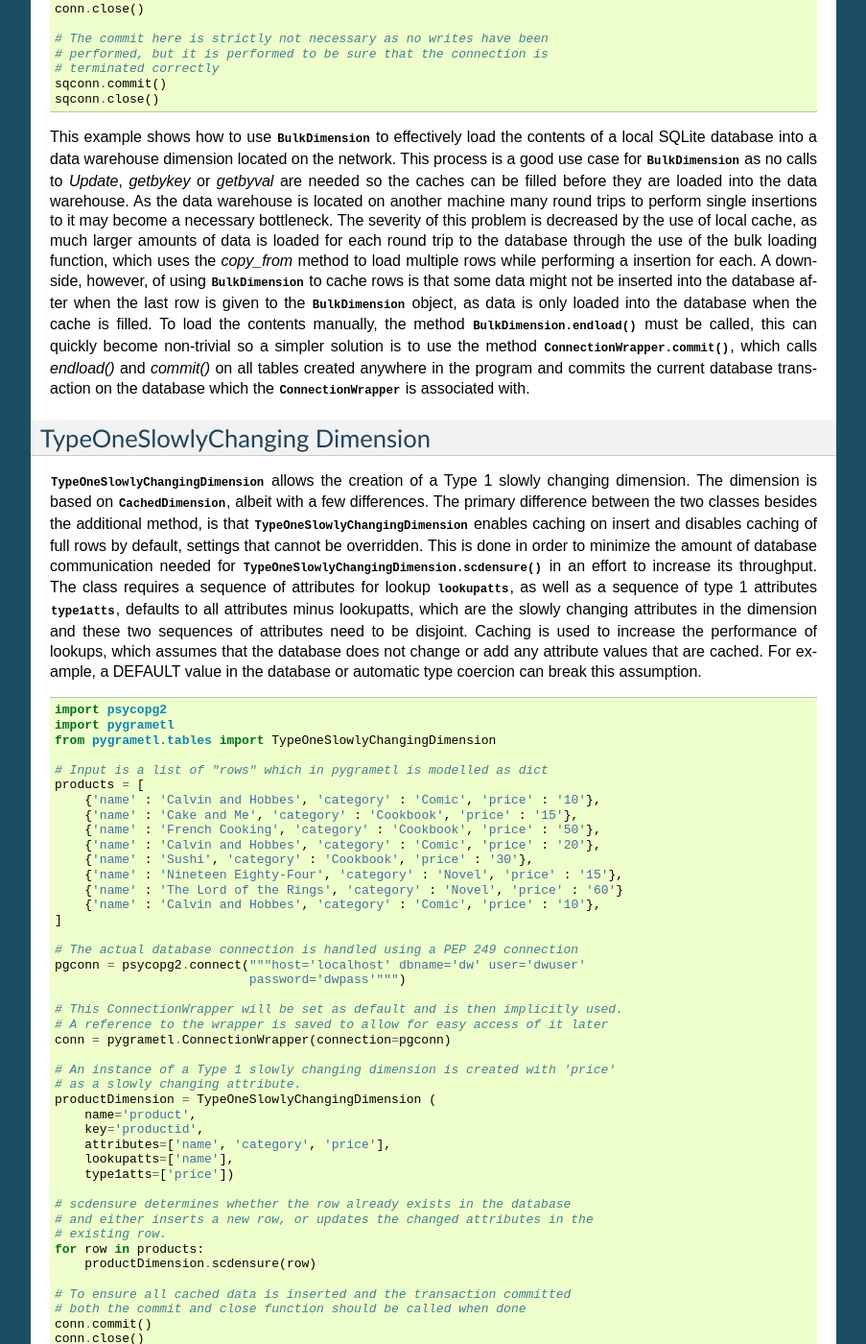
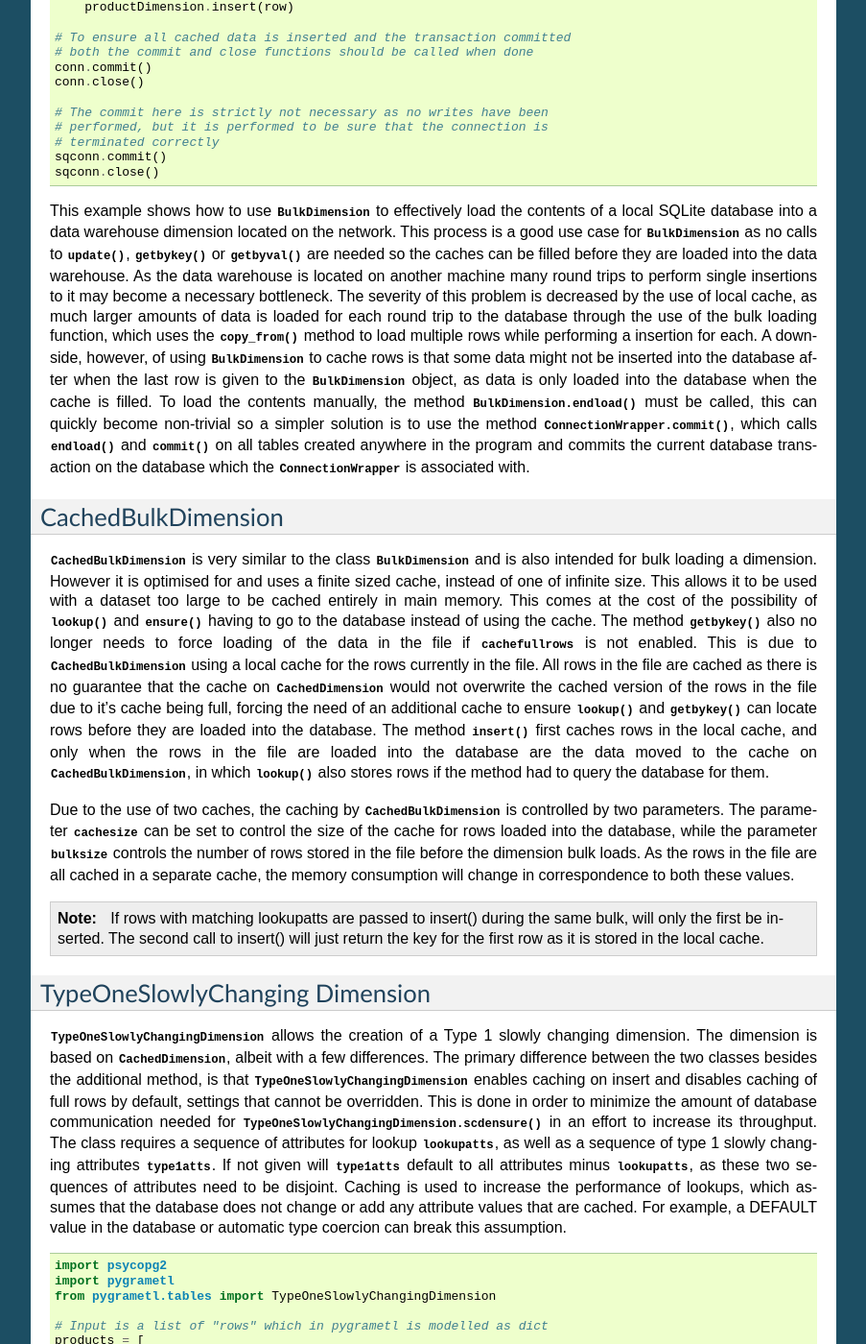
Before and after one commit to jpercent/pygrametl, a Sphinx documentation site: the page built from docs/examples/dimensions.rst, in a window 1280 px wide and 1400 px high, scrolled down 3813 px. Shown: the whole window at 96% size, without its empty margins (198-1101 px from the left). Built offline with Sphinx 7.4.7, drawn with Linux system fonts in a browser that asks for light colours; some of the changed text lies outside the part shown.

Commit message:
Added a changelog and documentation about CachedBulkDimension, Installation of pygrametl using Conda, and examples of how to perform bulkloading using PostgreSQL, MySQL, Oracle, or Microsoft SQL Server

```diff
--- a/docs/examples/dimensions.rst
+++ b/docs/examples/dimensions.rst
@@ -88,14 +88,15 @@ CachedDimension
 :class:`.CachedDimension` expands the standard dimension with a cache, allowing
 for lower latency when when performing lookups as the number of round trips to
 the database can be decreased. To control what is cached, three additional
-parameters have been added to the initialiser method. The parameter `prefill`
-indicates that the cache should be filled with data from the database on
-initialisation, while `cachefullrows` determines whether only the primary key
-and columns defined by `lookuparts`, or entire rows should be cached. Lastly
-the parameter `cacheoninsert` specifies if newly inserted rows should be
-cached. To ensure that the cache is kept consistent, no changes or additions
-should be performed on the rows by the database, a default value set by the
-database is an example of a simple-to-miss violation of this.
+parameters have been added to the initialiser method. The parameter
+:attr:`.prefill` indicates that the cache should be filled with data from the
+database on initialisation, while :attr:`.cachefullrows` determines whether
+only the primary key and columns defined by :attr:`.lookuparts`, or entire rows
+should be cached. Lastly the parameter :attr:`.cacheoninsert` specifies if
+newly inserted rows should be cached. To ensure that the cache is kept
+consistent, no changes or additions should be performed on the rows by the
+database, a default value set by the database is an example of a simple-to-miss
+violation of this.
 
 .. code-block:: python
 
@@ -147,34 +148,40 @@ database is an example of a simple-to-miss violation of this.
     conn.close()
 
 The example shows how to utilise :class:`.CachedDimension` to improve
-performance of `lookup` when finding the value of a key for insertion into the
-fact table. The :class:`.CachedDimension` caches the values from the product
-dimension locally, allowing increased performance when looking up keys as
-fewer, or none if all rows are cached, round trips are made to the database.
+performance of :meth:`lookup` when finding the value of a key for insertion
+into the fact table. The :class:`.CachedDimension` caches the values from the
+product dimension locally, allowing increased performance when looking up keys
+as fewer, or none if all rows are cached, round trips are made to the database.
 
 BulkDimension
 -------------
 :class:`.BulkDimension` is a dimension specialised for increased throughput
 when performing insertions by inserting rows in bulk from a file, in addition
-to quick lookups through an in-memory cache. To support, this the database must
+to quick lookups through an in-memory cache. To support this the database must
 not perform transformations in order to not create inconsistencies between the
 cache and the database table. Another aspect of :class:`.BulkDimension` is that
-`update`, `getbyvals`, and `getbykey` by default forces a call to `endload`
-which inserts all cached values into the database using a user defined bulk
-loading function, so calling these functions might often lead to a decrease in
-performance. Calls of lookup and ensure will only use the cache and does not
-invoke any database operations.  To support caching to disk, multiple
-additional parameters have been added to the class initialiser method allowing
-control of the temporary file used to store rows, such as specific delimiters
-and the number of facts to be bulk loaded. All of these parameters provide a
-default value except for :attr:`.bulkloader`.  This parameter must be passed a
-function to be called for each batch of rows to be loaded, this is necessary as
-the exact way to perform bulk loading differs from DBMS to DBMS.
+:meth:`update`, :meth:`getbyvals` forces a call to :meth:`endload` which
+inserts all rows stored in the local file into the database using a user
+defined bulk loading function so calling these functions often, will negate the
+benefit of bulk loading. The method :meth:`getbykey` also forces the dimension
+to bulk load by default, but can use a cache if :attr:`.cachefullrows` is
+enabled at the cost of additional memory.  Calls of lookup and ensure will only
+use the cache and does not invoke any database operations, as the class caches
+all rows using an infinite cache.  If the dataset is too large to be cached in
+memory then use the class :class:`.CachedBulkDimension` instead, which supports
+bulk loading using a finite cache. To support bulk loading from a file on disk,
+multiple additional parameters have been added to the class initialiser method
+allowing control of the temporary file used to store rows, such as specific
+delimiters and the number of facts to be bulk loaded. All of these parameters
+provide a default value except for :attr:`.bulkloader`. This parameter must be
+passed a function to be called for each batch of rows to be loaded, this is
+necessary as the exact way to perform bulk loading differs from DBMS to DBMS.
 
 .. py:function:: func(name, attributes, fieldsep, rowsep, nullval, filehandle):
 
     Expected signature of a bulk loader function passed to
-    :class:`.BulkDimension`. See the API documentation for more information.
+    :class:`.BulkDimension`. For more information about bulkloading see
+    :ref:`bulkloading`.
 
     **Arguments:**
 
@@ -254,23 +261,58 @@ the exact way to perform bulk loading differs from DBMS to DBMS.
 This example shows how to use :class:`.BulkDimension` to effectively load the
 contents of a local SQLite database into a data warehouse dimension located on
 the network. This process is a good use case for :class:`.BulkDimension` as no
-calls to `Update`, `getbykey` or `getbyval` are needed so the caches can be
-filled before they are loaded into the data warehouse. As the data warehouse is
-located on another machine many round trips to perform single insertions to it
-may become a necessary bottleneck.  The severity of this problem is decreased
-by the use of local cache, as much larger amounts of data is loaded for each
-round trip to the database through the use of the bulk loading function, which
-uses the `copy_from` method to load multiple rows while performing a insertion
-for each. A downside, however, of using :class:`.BulkDimension` to cache rows
-is that some data might not be inserted into the database after when the last
-row is given to the :class:`.BulkDimension` object, as data is only loaded into
-the database when the cache is filled. To load the contents manually, the
-method :meth:`.BulkDimension.endload()` must be called, this can quickly become
+calls to :meth:`update`, :meth:`getbykey` or :meth:`getbyval` are needed so the
+caches can be filled before they are loaded into the data warehouse. As the
+data warehouse is located on another machine many round trips to perform single
+insertions to it may become a necessary bottleneck.  The severity of this
+problem is decreased by the use of local cache, as much larger amounts of data
+is loaded for each round trip to the database through the use of the bulk
+loading function, which uses the :meth:`copy_from` method to load multiple rows
+while performing a insertion for each. A downside, however, of using
+:class:`.BulkDimension` to cache rows is that some data might not be inserted
+into the database after when the last row is given to the
+:class:`.BulkDimension` object, as data is only loaded into the database when
+the cache is filled. To load the contents manually, the method
+:meth:`.BulkDimension.endload()` must be called, this can quickly become
 non-trivial so a simpler solution is to use the method
-:meth:`.ConnectionWrapper.commit()`, which calls `endload()` and `commit()` on
-all tables created anywhere in the program and commits the current database
-transaction on the database which the :class:`.ConnectionWrapper` is associated
-with.
+:meth:`.ConnectionWrapper.commit()`, which calls :meth:`endload` and
+:meth:`commit` on all tables created anywhere in the program and commits the
+current database transaction on the database which the
+:class:`.ConnectionWrapper` is associated with.
+
+CachedBulkDimension
+-------------------
+:class:`.CachedBulkDimension` is very similar to the class
+:class:`.BulkDimension` and is also intended for bulk loading a dimension.
+However it is optimised for and uses a finite sized cache, instead of one of
+infinite size. This allows it to be used with a dataset too large to be cached
+entirely in main memory. This comes at the cost of the possibility of
+:meth:`lookup` and :meth:`ensure` having to go to the database instead of using
+the cache. The method :meth:`getbykey` also no longer needs to force loading of
+the data in the file if :attr:`.cachefullrows` is not enabled. This is due to
+:class:`.CachedBulkDimension` using a local cache for the rows currently in the
+file. All rows in the file are cached as there is no guarantee that the cache
+on :class:`CachedDimension` would not overwrite the cached version of the rows
+in the file due to it's cache being full, forcing the need of an additional
+cache to ensure :meth:`lookup` and :meth:`getbykey` can locate rows before they
+are loaded into the database. The method :meth:`insert` first caches rows in
+the local cache, and only when the rows in the file are loaded into the
+database are the data moved to the cache on :class:`CachedBulkDimension`, in
+which :meth:`lookup` also stores rows if the method had to query the database
+for them.
+
+Due to the use of two caches, the caching by :class:`.CachedBulkDimension` is
+controlled by two parameters. The parameter :attr:`.cachesize` can be set to
+control the size of the cache for rows loaded into the database, while the
+parameter :attr:`.bulksize` controls the number of rows stored in the file
+before the dimension bulk loads. As the rows in the file are all cached in a
+separate cache, the memory consumption will change in correspondence to both
+these values.
+
+.. note::
+    If rows with matching lookupatts are passed to insert() during the same
+    bulk, will only the first be inserted. The second call to insert() will
+    just return the key for the first row as it is stored in the local cache.
 
 .. The space in the header is intentional so the two parts can fit in the toc
 
@@ -285,13 +327,13 @@ settings that cannot be overridden. This is done in order to minimize the
 amount of database communication needed for
 :meth:`.TypeOneSlowlyChangingDimension.scdensure` in an effort to increase its
 throughput. The class requires a sequence of attributes for lookup
-:attr:`.lookupatts`, as well as a sequence of type 1 attributes
-:attr:`.type1atts`, defaults to all attributes minus lookupatts, which are the
-slowly changing attributes in the dimension and these two sequences of
-attributes need to be disjoint. Caching is used to increase the performance of
-lookups, which assumes that the database does not change or add any attribute
-values that are cached. For example, a DEFAULT value in the database or
-automatic type coercion can break this assumption.
+:attr:`.lookupatts`, as well as a sequence of type 1 slowly changing attributes
+:attr:`.type1atts`. If not given will :attr:`.type1atts` default to all
+attributes minus :attr:`.lookupatts`, as these two sequences of attributes need
+to be disjoint.  Caching is used to increase the performance of lookups, which
+assumes that the database does not change or add any attribute values that are
+cached. For example, a DEFAULT value in the database or automatic type coercion
+can break this assumption.
 
 .. code-block:: python
 
--- a/docs/examples/facttable.rst
+++ b/docs/examples/facttable.rst
@@ -137,7 +137,8 @@ differs from DBMS to DBMS.
     Expected signature of a bulk loader function passed to
     :class:`.BulkFactTable`, the exact value passed to the function by
     :class:`.BulkFactTable` depends upon the parameters passed when the was
-    object instantiated, see the API documentation for more information.
+    object instantiated. For more information about bulkloading see
+    :ref:`bulkloading`.
 
     **Arguments:**
 
--- a/docs/index.rst
+++ b/docs/index.rst
@@ -48,6 +48,7 @@ Code Examples
    examples/datasources
    examples/dimensions
    examples/facttable
+   examples/bulkloading
    examples/parallel
    examples/jython
 
--- a/docs/quickstart/beginner.rst
+++ b/docs/quickstart/beginner.rst
@@ -29,11 +29,6 @@ here: :ref:`parallel`.
     :alt: bookstore data warehouse example
 
     Data Warehouse example
-
-
-:Authors:
-    | Christoffer Moesgaard <cmoesgaard@gmail.com>
-    | Søren Kejser Jensen <devel@kejserjensen.dk>
 
 Input Data
 ----------
```
Also changed, not shown: CHANGELOG.rst (added, +74 -0 lines), docs/examples/bulkloading.rst (added, +145 -0 lines), docs/quickstart/install.rst (+32 -16 lines).
